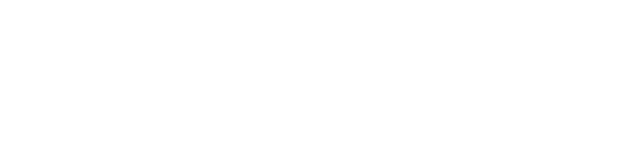
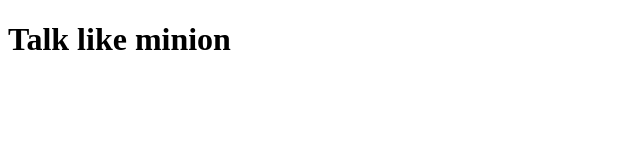
Before and after one commit to Abhay5855/my-banana-tranlate-livelecture, a plain HTML site: page index.html in a window 1280 px wide. Shown: the whole page, without its empty margins (0-640 px from the left). Drawn offline with Linux system fonts and the light colour scheme.

Commit message:
connected to js

```diff
--- a/index.html
+++ b/index.html
@@ -4,8 +4,11 @@
     <meta charset="UTF-8">
     <meta name="viewport" content="width=device-width, initial-scale=1.0">
     <title>My-Banana-app</title>
+    <script src="app.js" type="text/javascript">
+
+    </script>
 </head>
 <body>
-
+    <h1>Talk like minion</h1>
 </body>
 </html>
```
